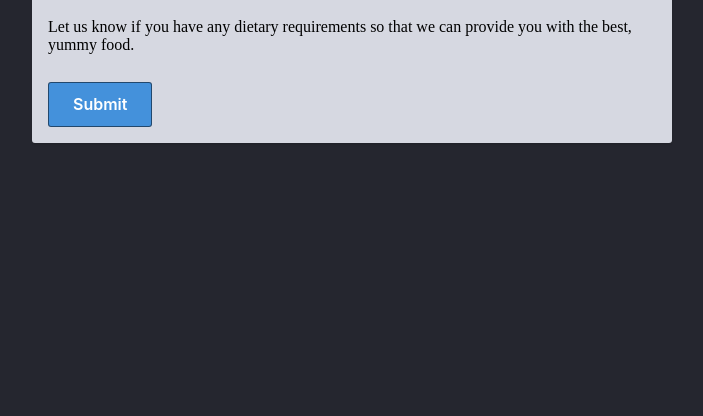
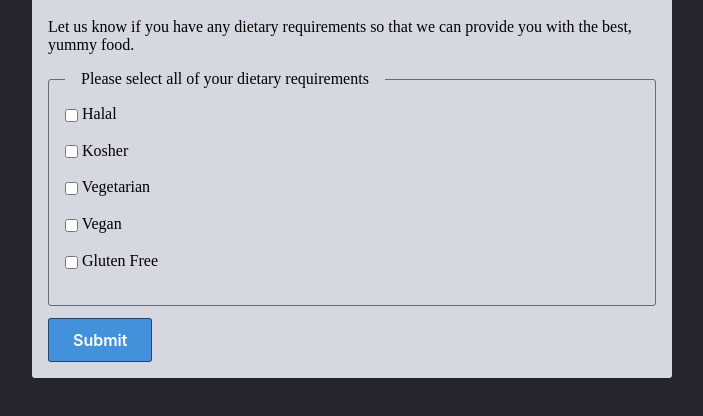
Before and after one commit to omarabdallah96/HTML-CSS-Git-Exercise-Tripoli, a website: page week-3/24-dietary/index.html in a window 1280 px wide. Shown: the part 158-574 px from the top of the page, without its empty margins (288-991 px from the left). Drawn offline with Linux system fonts and the light colour scheme.

Commit message:
24-diettry

```diff
--- a/week-3/24-dietary/index.html
+++ b/week-3/24-dietary/index.html
@@ -20,6 +20,15 @@
 
         <form>
           <!-- Your multiple choice goes here -->
+          <fieldset>
+            <legend>Please select all of your dietary requirements</legend>
+            <label> <input type="checkbox" name="dietary" /> Halal </label><br /><br />
+            <label> <input type="checkbox" name="dietary" /> Kosher </label><br /><br />
+            <label> <input type="checkbox" name="dietary" /> Vegetarian </label><br /><br />
+            <label> <input type="checkbox" name="dietary" /> Vegan </label><br /><br />
+            <label> <input type="checkbox" name="dietary" /> Gluten Free </label><br /><br />
+          </fieldset>
+
           <button type="submit">Submit</button>
         </form>
       </main>
```
